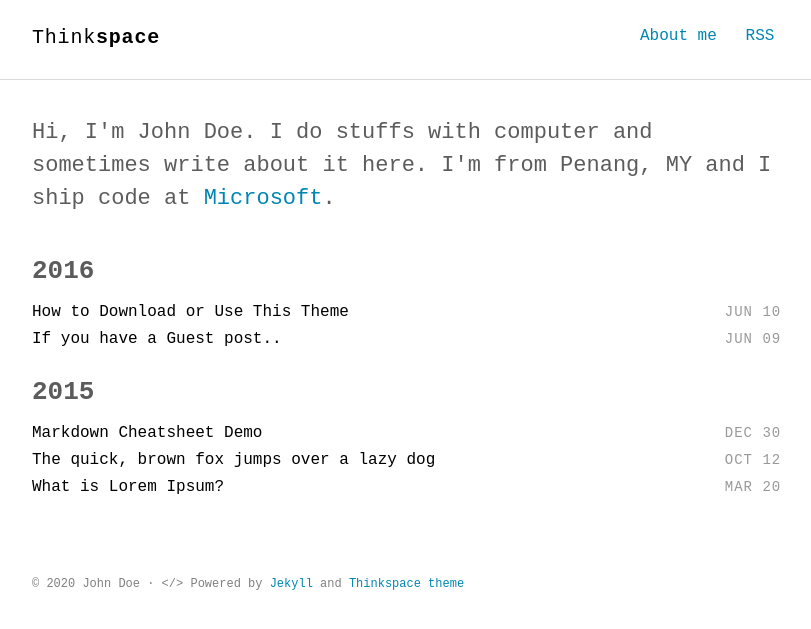
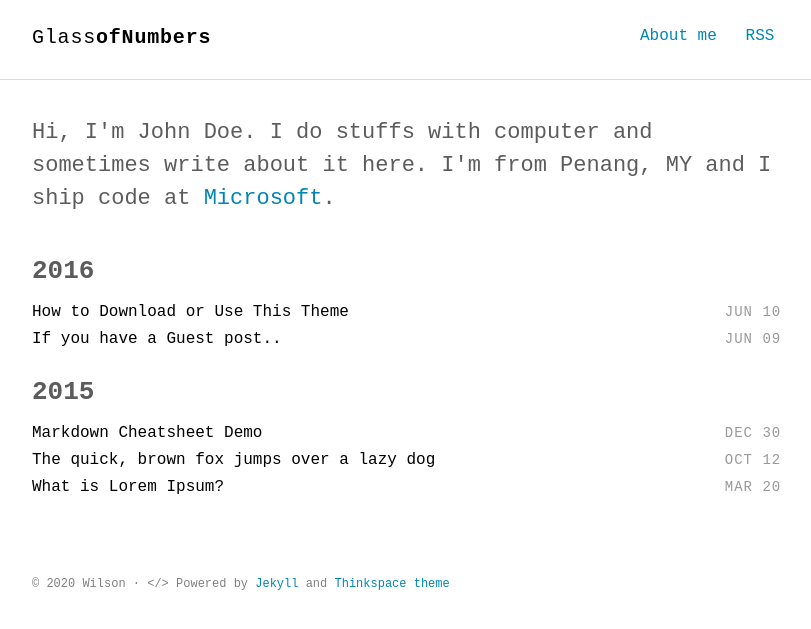
Before and after one commit to mokcak/mokcak.github.io, a Jekyll site: the page built from index.html, in a window 1280 px wide. Shown: the top 629 px of the page, without its empty margins (232-1043 px from the left). Built offline with Jekyll 4.4.1, drawn with Linux system fonts in a browser that asks for light colours; some web fonts are replaced.

Commit message:
Update _config.yml

```diff
--- a/_config.yml
+++ b/_config.yml
@@ -1,14 +1,14 @@
 # Site settings
-title_left    : "Think"
-title_right   : "space" # default: ""
-description   : "Minimalist Jekyll theme for technical writing blog."
-keywords      : "Jekyll, theme, free, download, SEO, blog, web, minimalist, thinkspace"
-url           : https://heiswayi.github.io/thinkspace # site url
+title_left    : "Glass"
+title_right   : "ofNumbers" # default: ""
+description   : "Math Videos Indexing"
+keywords      : "math, calculus, linear algebra, differential equations, trigonometry, geometry"
+url           : https://www.glassofnumbers.com # site url
 baseurl       : "" # apply repo name like "/myproject" if used under gh-pages branch, else (under master branch) just leave empty/blank
 cover         : "" # image uri like logo/cover image for site seo
 
 google_analytics  : UA-XXXXX-XX
-twitter_username  : ""
+twitter_username  : "glassofnumbers"
 comments_enabled  : false # if enabled (set to true), please provide your disqus_username
 disqus_shortname  : ""
 postshare_enabled : false
@@ -28,7 +28,7 @@ sass:
 
 # Author settings
 author:
-  name     : "John Doe"
+  name     : "Wilson"
 
 plugins:
   - jekyll-sitemap
```
